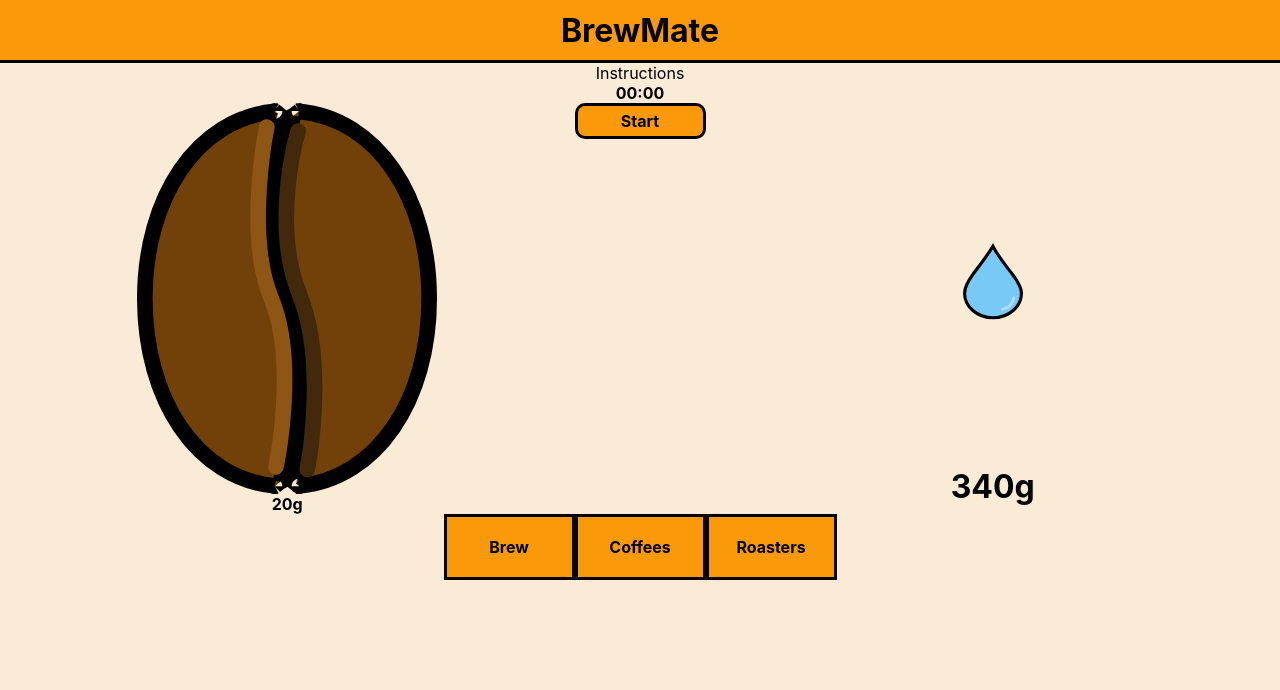
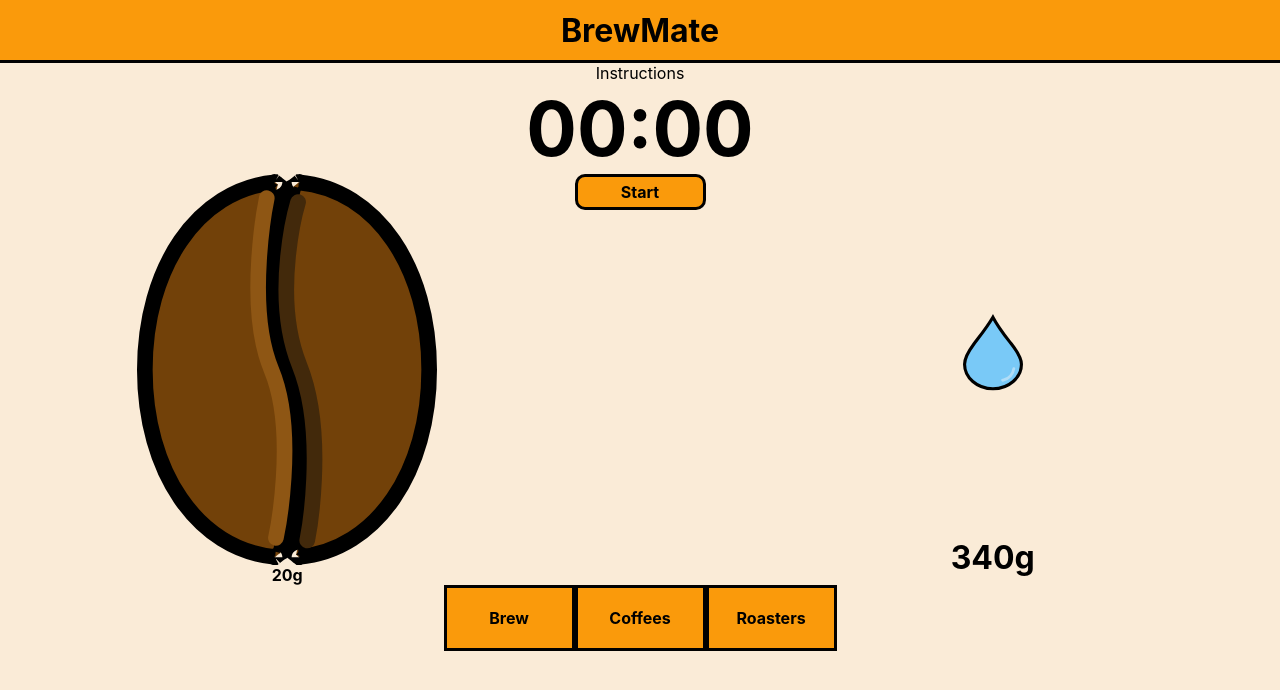
Before and after one commit to jbenson4/coffee-journal, a React (Create React App) app in the folder client/: page / in a window 1280 px wide. Shown: the top 690 px of the page. Built offline with nearby package versions, Linux system fonts and the light colour scheme.

Commit message:
Add timer font styling.

```diff
--- a/client/src/components/Timer.scss
+++ b/client/src/components/Timer.scss
@@ -1,3 +1,4 @@
 .timer {
   font-weight: bold;
+  font-size: 75px;
 }
```
